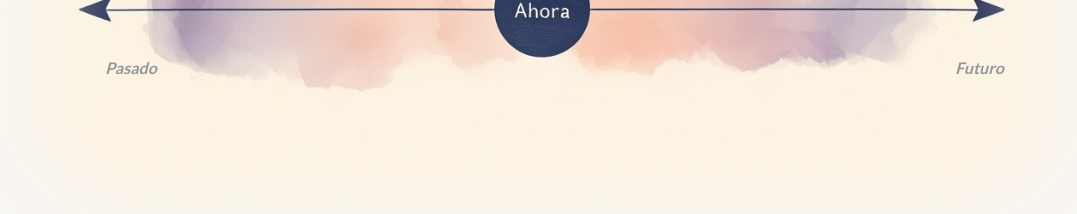
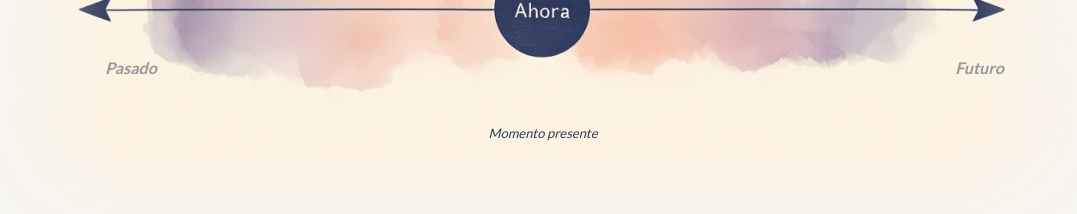
Before and after one commit to VicenteCastroIb/peloapelo-web-frontend, a Next.js app: page / in a window 1280 px wide. Shown: the part 2020-2234 px from the top of the page, without its empty margins (97-1174 px from the left). Built offline with nearby package versions, Linux system fonts and the light colour scheme; no server answers.

Commit message:
feat: agregar texto 'Momento presente' debajo del circulo Ahora en el diagrama

```diff
--- a/components/sections/Manifiesto.tsx
+++ b/components/sections/Manifiesto.tsx
@@ -65,6 +65,10 @@ export default function Manifiesto() {
           <span className="absolute right-[10%] top-[72%] -translate-y-1/2 text-h3-sm italic text-navy/50 sm:text-h3-md">
             Futuro
           </span>
+
+          <span className="absolute left-1/2 top-[82%] -translate-x-1/2 -translate-y-1/2 whitespace-nowrap text-p-small italic text-navy sm:text-h3-sm">
+            Momento presente
+          </span>
         </div>
 
         <p className="mx-auto mt-6 max-w-3xl text-p-body italic text-navy/50">
```
